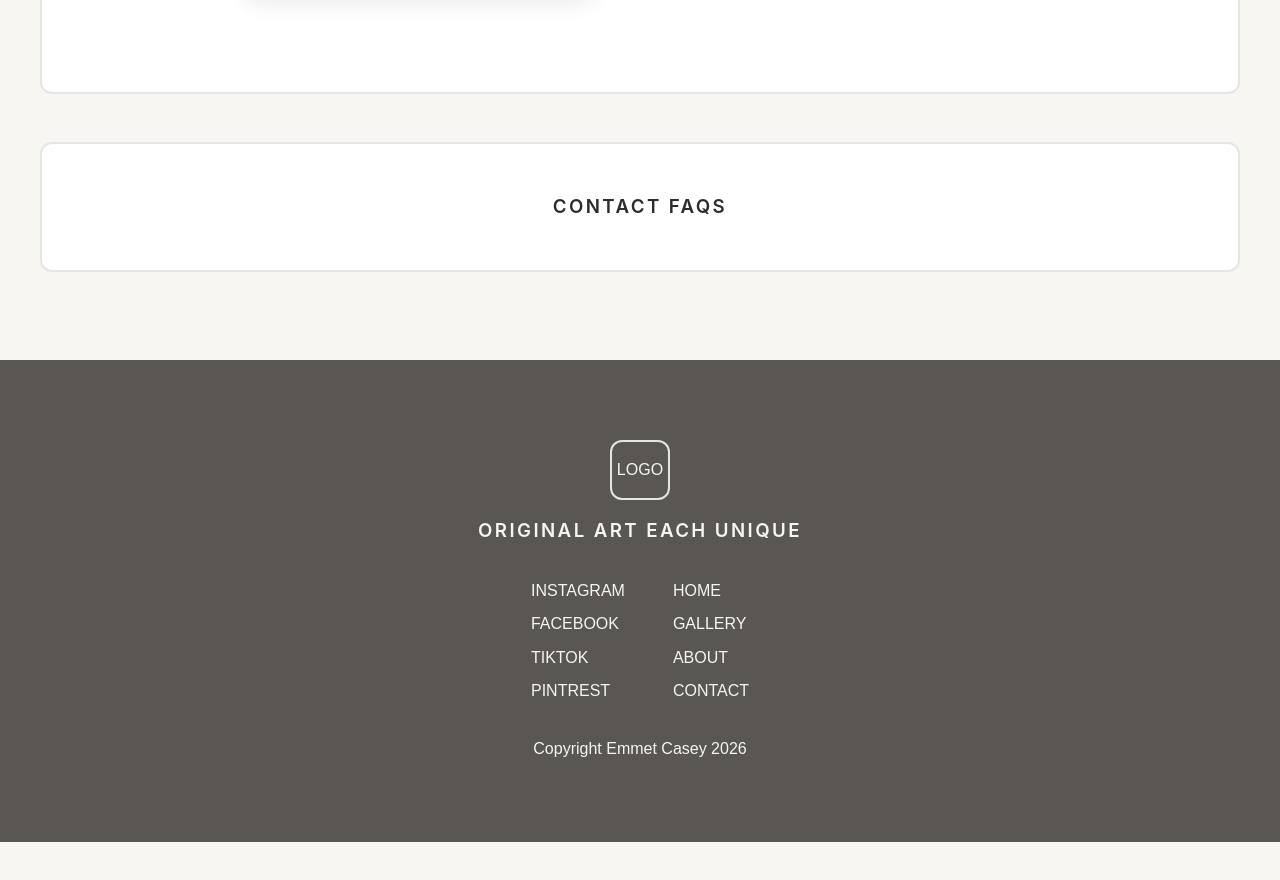
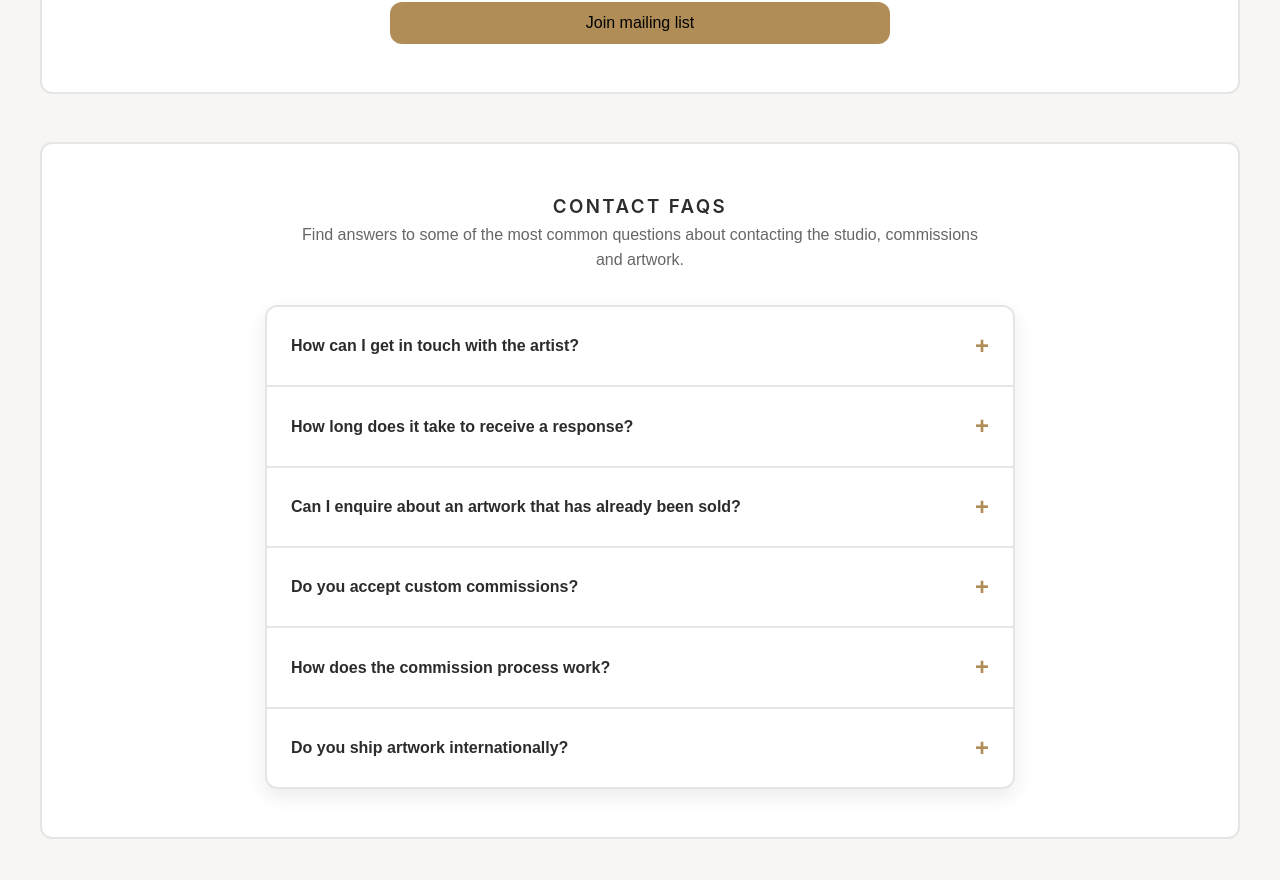
Before and after one commit to Emmet22/artist-website-template, a React (Vite) app: page /contact in a window 1280 px wide. Shown: the part 3613-4493 px from the top of the page. Before the commit the page ends 4455 px from the top, so only its background shows below. Built offline with nearby package versions, Linux system fonts and the light colour scheme.

Commit message:
#24 created FAQ component and finished contact page

```diff
--- /dev/null
+++ b/src/components/common/FAQ.module.css
@@ -0,0 +1,66 @@
+.faq {
+    width: 100%;
+    max-width: 750px;
+    margin: 2rem auto 0;
+
+    border: 2px solid var(--clr-border);
+    border-radius: var(--radius);
+
+    background-color: var(--clr-surface);
+
+    box-shadow: var(--shadow);
+
+    overflow: hidden;
+}
+
+.faqItem {
+    border-bottom: 2px solid var(--clr-border);
+}
+
+.faqItem:last-child {
+    border-bottom: none;
+}
+
+.question {
+    width: 100%;
+
+    display: flex;
+    justify-content: space-between;
+    align-items: center;
+
+    padding: 1.25rem 1.5rem;
+
+    background: none;
+    border: none;
+
+    color: var(--clr-primary);
+
+    font: inherit;
+    font-weight: 600;
+    text-align: left;
+
+    cursor: pointer;
+
+    transition:
+        color 0.3s ease,
+        background-color 0.3s ease;
+}
+
+.question:hover {
+    color: var(--clr-accent);
+    background-color: var(--clr-background);
+}
+
+.icon {
+    font-size: 1.5rem;
+    margin-left: 1rem;
+    color: var(--clr-accent);
+}
+
+.answer {
+    padding: 0 1.5rem 1.25rem;
+}
+
+.answer p {
+    margin: 0;
+}
--- /dev/null
+++ b/src/components/common/FAQ.tsx
@@ -0,0 +1,47 @@
+import type {FAQItem} from "../../types/FAQItem";
+import styles from "./FAQ.module.css";
+import {useState} from "react";
+
+interface FAQProps {
+  items: FAQItem[];
+}
+
+function FAQ({ items }: FAQProps) {
+
+    const [openId, setOpenId] = useState<number | null>(null);
+
+    function toggleFAQ(id: number) {
+        setOpenId(openId === id ? null : id);
+    }
+
+    return (
+        <div className={styles.faq}>
+            {items.map((item) => (
+                <div key={item.id} className={styles.faqItem}>
+
+                    <button
+                        type="button"
+                        className={styles.question}
+                        onClick={() => toggleFAQ(item.id)}
+                        aria-expanded={openId === item.id}
+                    >
+                        <span>{item.question}</span>
+
+                        <span className={styles.icon}>
+                            {openId === item.id ? "−" : "+"}
+                        </span>
+                    </button>
+
+                    {openId === item.id && (
+                        <div className={styles.answer}>
+                            <p>{item.answer}</p>
+                        </div>
+                    )}
+
+                </div>
+            ))}
+        </div>
+    );
+}
+
+export default FAQ;
--- /dev/null
+++ b/src/data/contactFAQs.ts
@@ -0,0 +1,40 @@
+import type { FAQItem } from "../types/FAQItem";
+
+export const contactFAQs: FAQItem[] = [
+    {
+        id: 1,
+        question: "How can I get in touch with the artist?",
+        answer:
+            "You can contact the studio through the enquiry form, email, or social media. For commission enquiries, you can also use the commission enquiry form to provide more information about your idea."
+    },
+    {
+        id: 2,
+        question: "How long does it take to receive a response?",
+        answer:
+            "We aim to respond to enquiries within a few working days. Response times may vary during busy periods or around new collection releases."
+    },
+    {
+        id: 3,
+        question: "Can I enquire about an artwork that has already been sold?",
+        answer:
+            "Yes. If you are interested in a sold piece, get in touch and the artist can let you know whether a similar artwork or alternative commission may be possible."
+    },
+    {
+        id: 4,
+        question: "Do you accept custom commissions?",
+        answer:
+            "Yes. Custom commissions allow you to work with the artist to create an original piece based on your preferred size, framing, colour palette and creative direction."
+    },
+    {
+        id: 5,
+        question: "How does the commission process work?",
+        answer:
+            "Start by submitting a commission enquiry or creating your piece through the commission builder. The artist will review your requirements and contact you to discuss the idea, availability and next steps before the artwork is created."
+    },
+    {
+        id: 6,
+        question: "Do you ship artwork internationally?",
+        answer:
+            "Shipping availability depends on the artwork and destination. Contact the studio with your location and the artist will confirm the available delivery options."
+    }
+];
--- a/src/pages/Contact.tsx
+++ b/src/pages/Contact.tsx
@@ -3,6 +3,7 @@ import Section from "../components/common/Section";
 import Card from "../components/common/Card";
 import ContactForm from "../components/common/ContactForm";
 import Timeline from "../components/common/Timeline";
+import FAQ from "../components/common/FAQ";
 
 // import styles
 import styles from "./Contact.module.css";
@@ -10,6 +11,7 @@ import NewsletterSignup from "../components/common/NewsletterSignup";
 
 // import data
 import { commissionProcessSteps } from "../data/CommissionProcessSteps";
+import { contactFAQs } from "../data/contactFAQs";
 
 function Contact() {
     return (
@@ -77,10 +79,6 @@ function Contact() {
             </Section>
 
             <Section>
-                <NewsletterSignup />
-            </Section>
-
-            <Section>
                 <h3>How commissions work</h3>
                 <p>
                     From the initial idea to the finished artwork,
@@ -91,8 +89,17 @@ function Contact() {
             </Section>
 
             <Section>
+                <NewsletterSignup />
+            </Section>
+
+            <Section>
                 <h3>Contact FAQs</h3>
+                <p>
+                    Find answers to some of the most common questions about
+                    contacting the studio, commissions and artwork.
+                </p>
 
+                <FAQ items={contactFAQs} />
             </Section>
         </main>
     );
--- /dev/null
+++ b/src/types/FAQItem.ts
@@ -0,0 +1,5 @@
+export interface FAQItem {
+    id: number;
+    question: string;
+    answer: string;
+}
```
